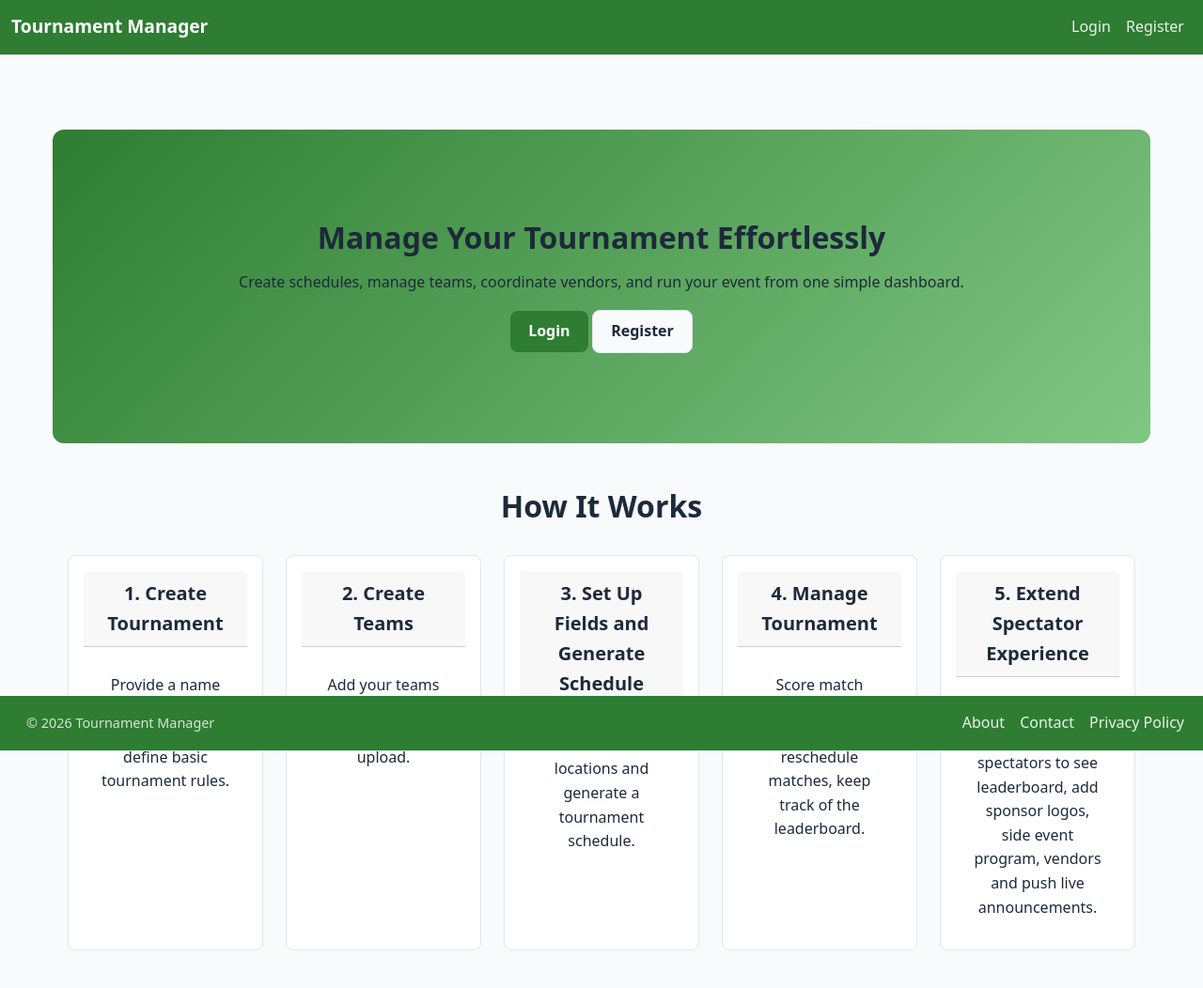
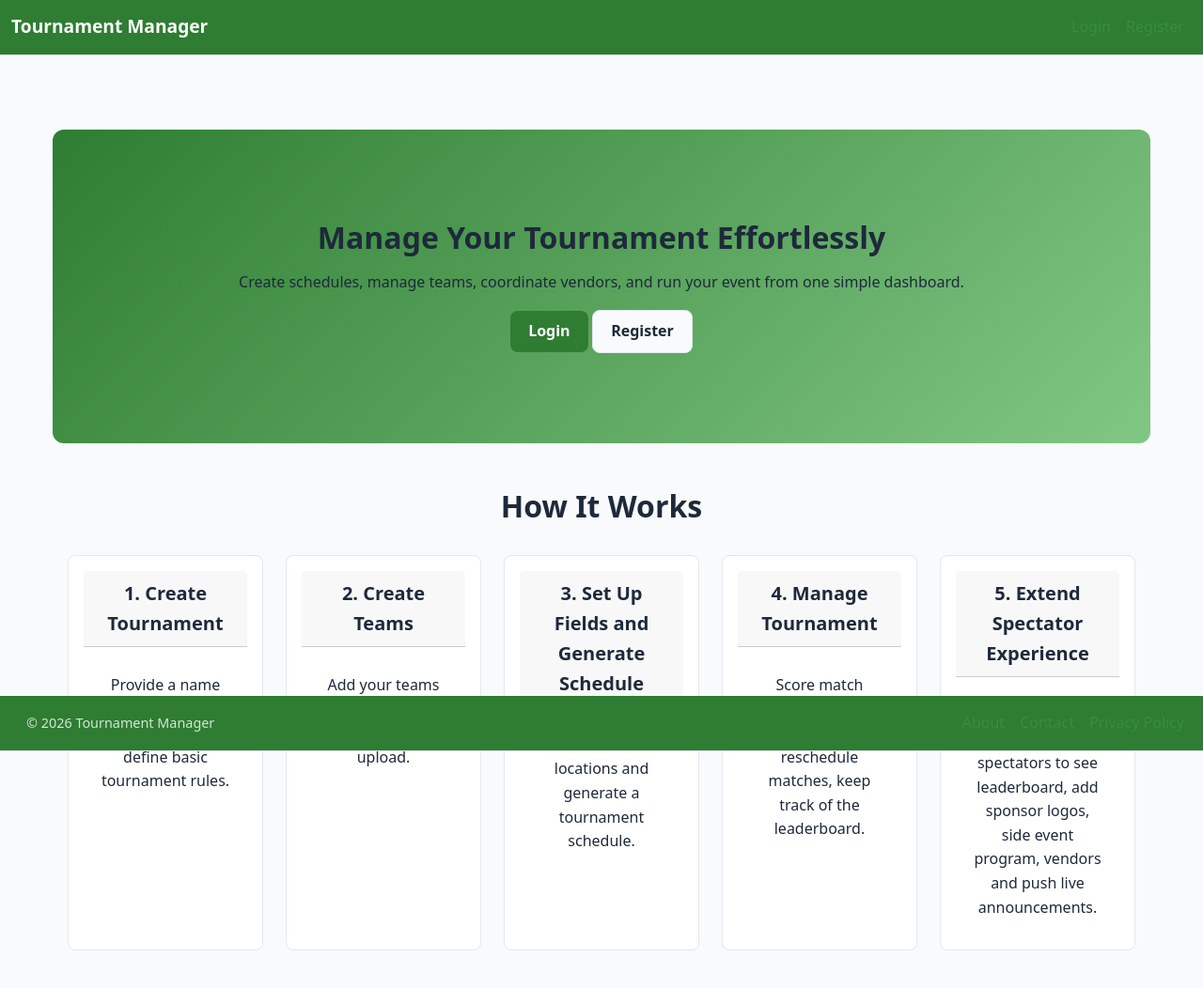
Before and after one commit to VeselinMar/TournamentManager, a Django app: page / in a window 1280 px wide. Shown: the top 1052 px of the page at 94% size. Run offline with Django 4.2, Linux system fonts and the light colour scheme; data that the repository does not hold is empty.

Commit message:
update navbar styling

````diff
--- a/tournamentapp/static/css/components/navbar.css
+++ b/tournamentapp/static/css/components/navbar.css
@@ -24,7 +24,7 @@
    Links
 ========================== */
 .navbar-nav .nav-link {
-    color: rgba(255, 255, 255, 0.9);
+    color: #388e3c;
     font-weight: 500;
     padding: 0.5rem 0.75rem;
     transition: all 0.2s ease;
@@ -35,6 +35,10 @@
     background-color: rgba(255, 255, 255, 0.08);
     border-radius: var(--radius);
     text-decoration: none;
+}
+
+.navbar-toggler-icon {
+    color: #388e3c;
 }
 
 /* ==========================
--- a/tournamentapp/templates/base.html
+++ b/tournamentapp/templates/base.html
@@ -8,7 +8,6 @@
     <meta name="viewport" content="width=device-width, initial-scale=1" />
     <title>{% block title %}Football Tournament Manager{% endblock %}</title>
 
-```
 <!-- Bootstrap -->
 <link href="https://cdn.jsdelivr.net/npm/bootstrap@5.3.0/dist/css/bootstrap.min.css" rel="stylesheet" />
 
````
